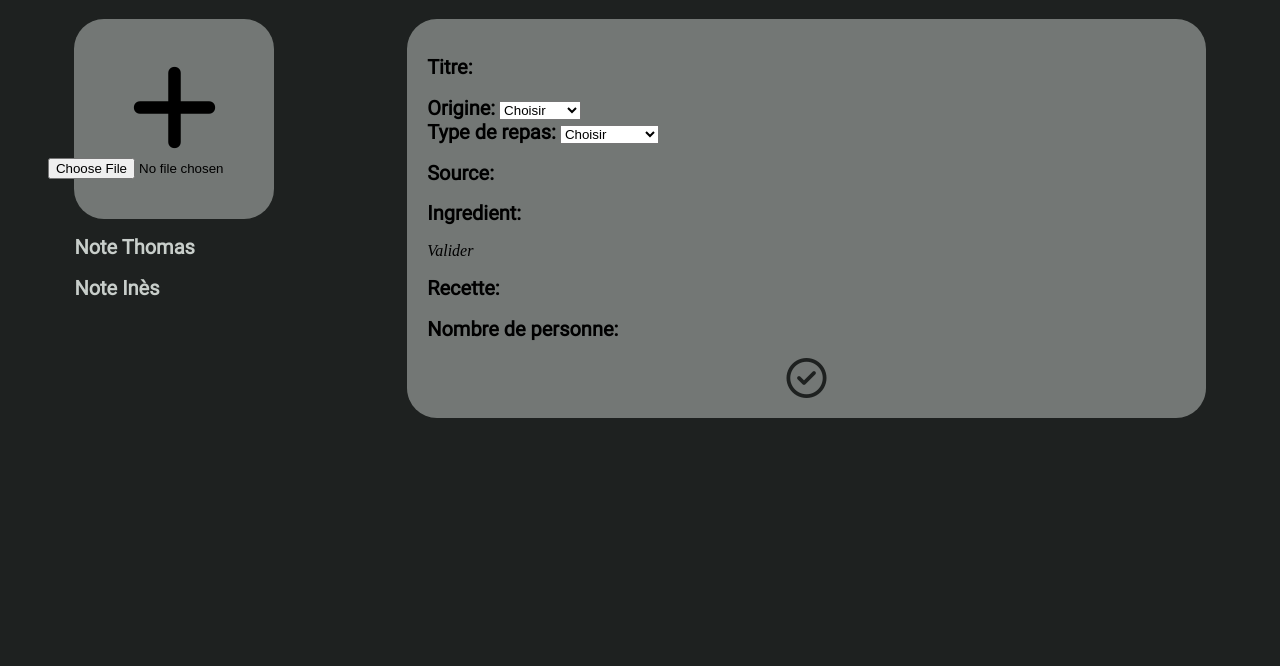
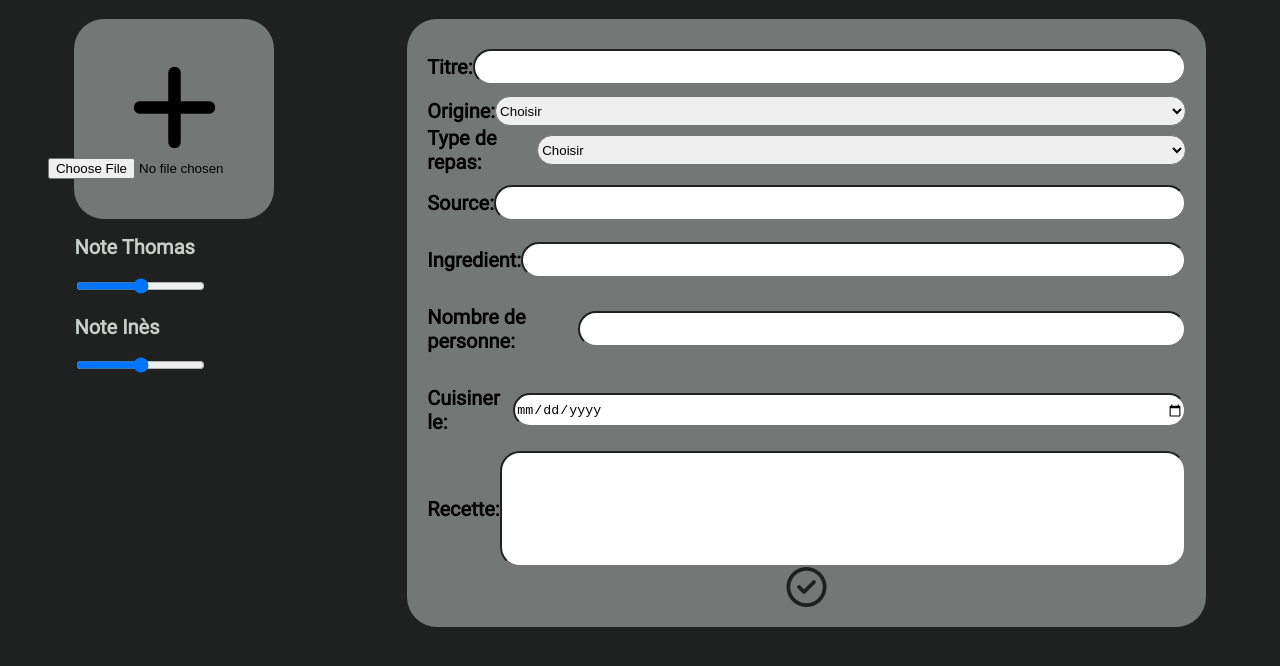
Before and after one commit to ines-lmahdi/cuisto-mas, a website: page frontend/html/add_recipe.html in a window 1280 px wide. Shown: the part 114-780 px from the top of the page. Drawn offline with Linux system fonts and the light colour scheme.

Commit message:
style add-recipe

```diff
--- a/frontend/html/add_recipe.html
+++ b/frontend/html/add_recipe.html
@@ -25,24 +25,25 @@
                     <div id="note_thomas">
                         <h2 class="txt-title silver_grey"> Note Thomas</h2>
                         <div id="star_note">
-                            <i></i>
+                            <input type="range" name="" id="">
                         </div>
                     </div>
                     <div id="note_ines">
                         <h2 class="txt-title silver_grey"> Note Inès</h2>
                         <div id="star_note">
-                            <i></i>
+                            <input type="range" name="" id="">
                         </div>
                     </div>
                 </div>
             </aside>
             <aside id="right_side">
-                <div id="recipe_title">
+                <div id="recipe_title" class="flex-row flex-center">
                     <h2 class="txt-title">Titre:</h2>
+                    <input type="text" id="title" name="title" class="text-area"/>
                 </div>
-                <div id="recipe_origine">
+                <div id="recipe_origine" class="flex-row flex-center">
                     <label for="origine-select" class="txt-title">Origine:</label>
-                    <select name="origine" id="origine-select">
+                    <select name="origine" id="origine-select" class="text-area">
                         <option value="">Choisir</option>
                         <option value="algerien">Algérien</option>
                         <option value="américain">Americain</option>
@@ -57,9 +58,9 @@
                         <option value="tunisien">Tunisien</option>
                     </select>
                 </div>
-                <div id="recipe_type">
+                <div id="recipe_type" class="flex-row flex-center">
                     <label for="type-select" class="txt-title">Type de repas:</label>
-                    <select name="type" id="type-select">
+                    <select  class="text-area" name="type" id="type-select">
                         <option value="">Choisir</option>
                         <option value="apero">Apéro</option>
                         <option value="entrer">Entrée</option>
@@ -67,18 +68,28 @@
                         <option value="dessert">Dessert</option>
                     </select>
                 </div>
-                <div id="recipe_source">
+                <div id="recipe_source" class="flex-row flex-center">
                     <h2 class="txt-title">Source:</h2>
+                    <input type="url" id="" name="" class="text-area"/>
                 </div>
-                <div id="recipe_ingredient">
+                <div id="recipe_ingredient" class="flex-row flex-center">
                     <h2 class="txt-title">Ingredient:</h2>
-                    <i>Valider</i>
+                    <input type="text" id="" name="" class="text-area"/>
+                    <!--<i class="fa-solid fa-circle-check check"></i> -->
+                     </div>
+
+                <div id="recipe_personne" class="flex-row flex-center">
+                    <h2 class="txt-title">Nombre de personne:</h2>
+                    <input type="number" id="" name="" class="text-area"/>
                 </div>
-                <div id="recipe_texte">
+                <div id="recipe_texte"class="flex-row flex-center">
+                    <h2 class="txt-title">Cuisiner le:</h2>
+                    <input type="date" id="" name="" class="text-area"/>
+                </div>
+                <div id="recipe_texte"class="flex-row flex-center">
                     <h2 class="txt-title">Recette:</h2>
+                    <input type="text" id="" name="" class="text-area-recipe"/>
                 </div>
-                <div id="recipe_personne"></div>
-                    <h2 class="txt-title">Nombre de personne:</h2>
                 <div id="recipe_validation">
                     <i class=" grey circle-size fa-regular fa-circle-check"></i>
                 </div>
--- a/frontend/style/main.scss
+++ b/frontend/style/main.scss
@@ -33,7 +33,6 @@
     background-attachment: fixed;
 
 }
-
 .spoon_menu{
     color: rgb(220, 156, 60);
     font-size: 45px;
@@ -46,7 +45,15 @@
     font-family: 'Roboto';
     font-weight: bold;
 }
-
+.flex-row{
+    display: flex;
+    flex-direction: row;
+}
+.flex-center{
+    display: flex;
+    justify-content: center;
+    align-items: center;
+}
 /* INDEX */
 
 
@@ -135,12 +142,27 @@
                 border-radius: 30px;
                 padding: 20px;
 
+                .text-area{
+                    width: 100%;
+                    height: 30px;
+                    border-radius: 20px;
+                }
+                .text-area-recipe{
+                    border-radius: 20px;
+                    width: 100%;
+                    height: 110px;
+                }
+
                 #recipe_validation{
                     display: flex;
                     justify-content: center;
                     .circle-size{
                         font-size: 40px;
                     }
+                }
+                .check{
+                    color: rgb(3, 87, 3);
+                    font-size: 30px;
                 }
             }
 
```
Also changed, not shown: brouillon.txt (+45 -0 lines), frontend/style/style.css, 3 other files.
